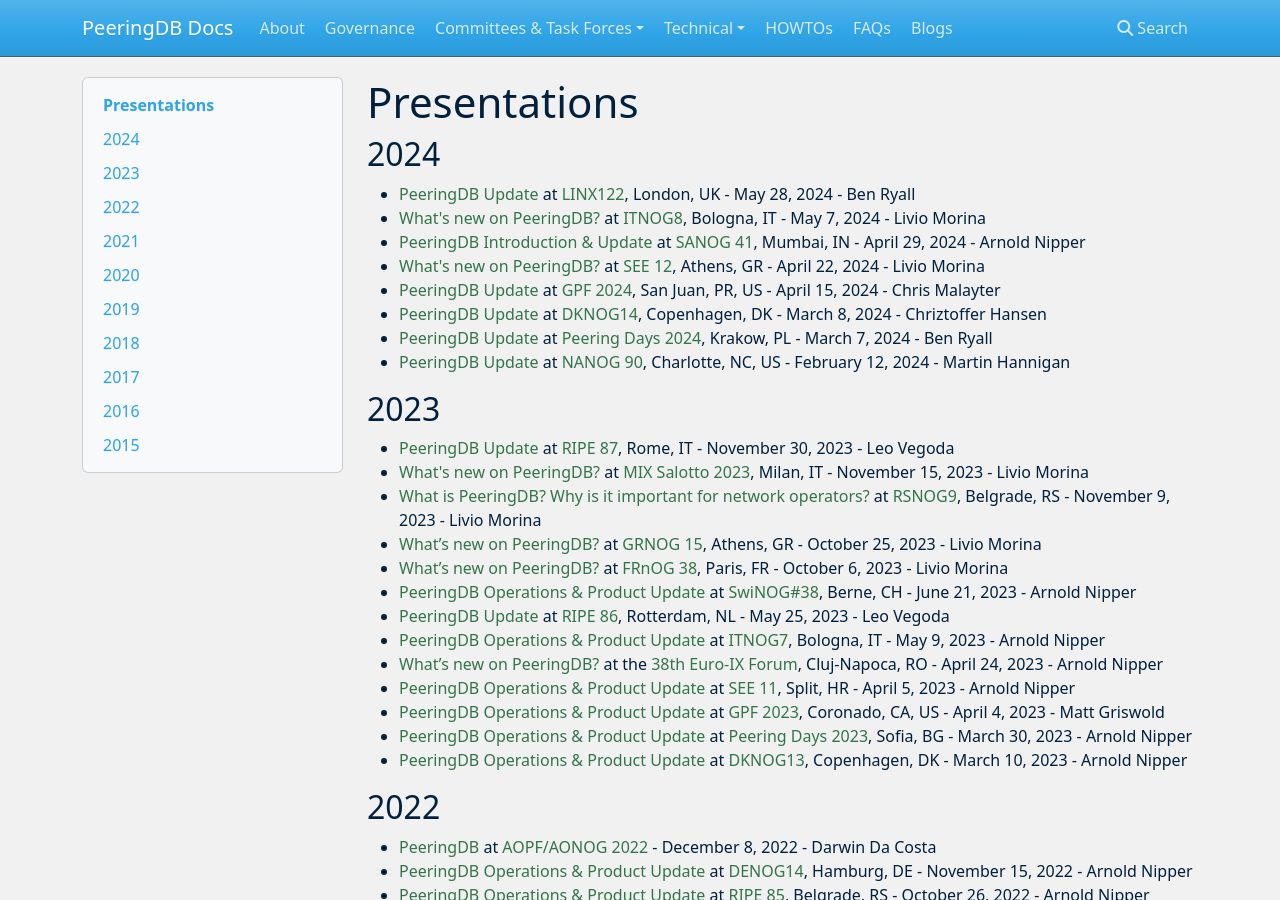
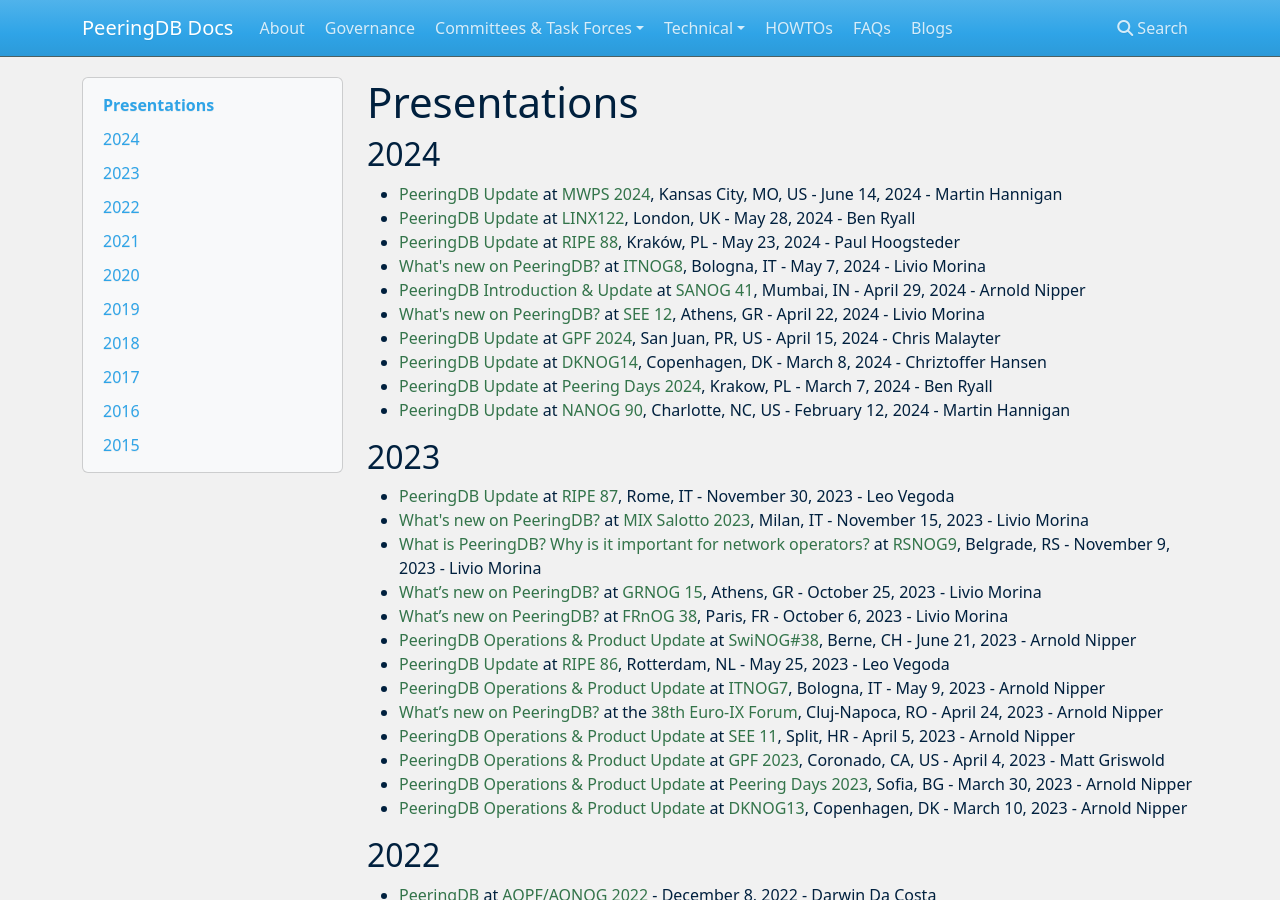
Before and after one commit to peeringdb/docs, an MkDocs documentation site: the page built from docs/presentations.md, in a window 1280 px wide and 900 px high. Built offline with MkDocs 1.6.1, drawn with Linux system fonts in a browser that asks for light colours; nearby versions of some CDN libraries.

Commit message:
Added Paul's RIPE 88 and Martin's MWPS 2024 presentation.

```diff
--- a/docs/presentations.md
+++ b/docs/presentations.md
@@ -2,7 +2,9 @@
 
 ## 2024
 
+- [PeeringDB Update](presentation/20240614_MWPS2024_Martin_Hannigan.pdf) at [MWPS 2024](https://www.eventcreate.com/e/mwps2024), Kansas City, MO, US - June 14, 2024 - Martin Hannigan
 - [PeeringDB Update](presentation/20240528_LINX122_Ben_Ryall.pdf) at [LINX122](https://www.linx.net/events/linx122/), London, UK - May 28, 2024 - Ben Ryall
+- [PeeringDB Update](presentation/20240523_RIPE88_Paul_Hoogsteder.pdf) at [RIPE 88](https://ripe88.ripe.net/), Kraków, PL - May 23, 2024 - Paul Hoogsteder
 - [What's new on PeeringDB?](presentation/20240507_ITNOG9_Morina_Livio_rev2.pdf) at [ITNOG8](https://www.itnog.it/itnog8/), Bologna, IT - May 7, 2024 - Livio Morina
 - [PeeringDB Introduction & Update](presentation/20240429_SANOG41_Arnold_Nipper.pdf) at [SANOG 41](https://www.sanog.org/sanog41/program.html), Mumbai, IN - April 29, 2024 - Arnold Nipper
 - [What's new on PeeringDB?](presentation/20240422_SEE12_Morina_Livio.pdf) at [SEE 12](https://www.ripe.net/membership/meetings/regional-meetings/see/see-12/), Athens, GR - April 22, 2024 - Livio Morina
```
Also changed, not shown: 2 other files.
